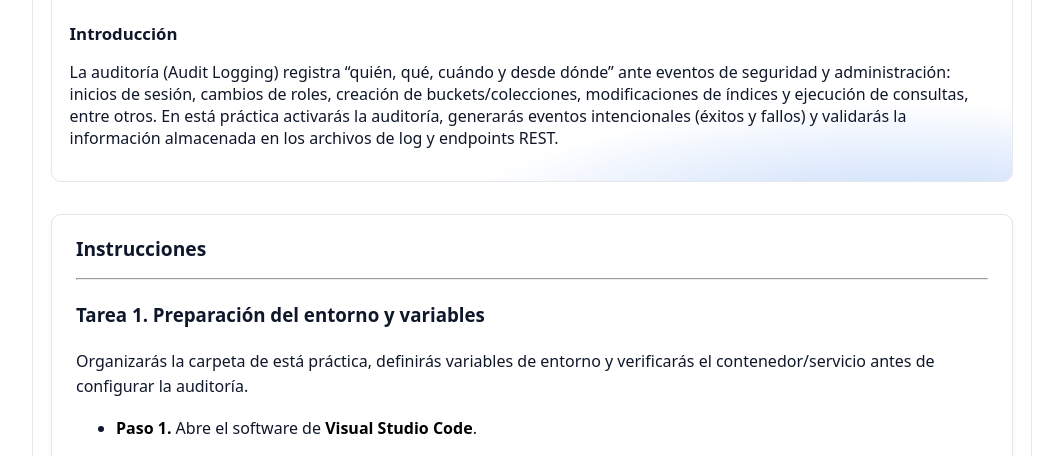
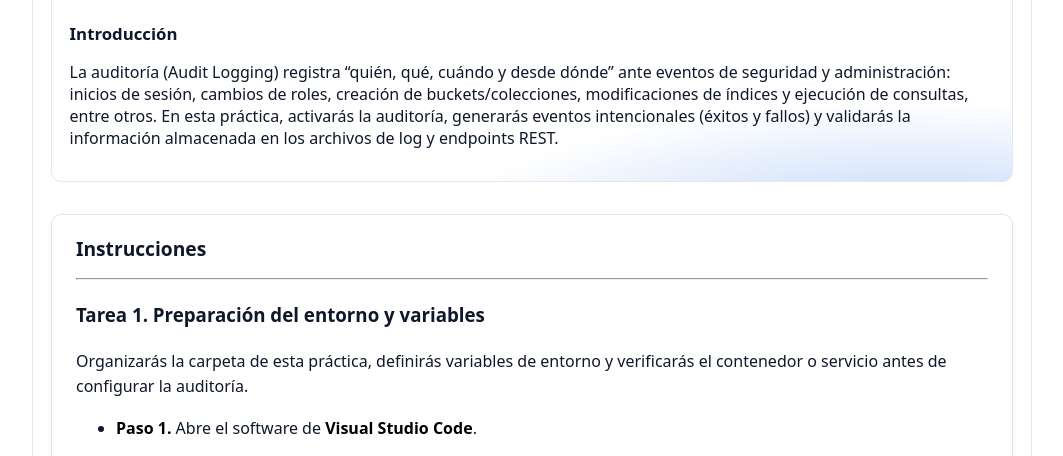
Before and after one commit to Netec-Mx/CS300_INT, a Jekyll site: the page built from labs/lab5/lab5.md, in a window 1280 px wide and 900 px high, scrolled down 413 px. Shown: the part 199-655 px from the top of the window, without its empty margins (108-1171 px from the left). Built offline with Jekyll 4.4.1, drawn with Linux system fonts in a browser that asks for light colours; some of the changed text lies outside the part shown.

Commit message:
Update lab5.md

````diff
--- a/labs/lab5/lab5.md
+++ b/labs/lab5/lab5.md
@@ -13,7 +13,7 @@ prerequisites: # CAMBIAR POR CADA PRACTICA
   - Conectividad a Internet para descargar la imagen.
   - Opcional `jq` para mejorar salidas JSON.
 introduction: > # CAMBIAR POR CADA PRACTICA
-  La auditoría (Audit Logging) registra “quién, qué, cuándo y desde dónde” ante eventos de seguridad y administración: inicios de sesión, cambios de roles, creación de buckets/colecciones, modificaciones de índices y ejecución de consultas, entre otros. En está práctica activarás la auditoría, generarás eventos intencionales (éxitos y fallos) y validarás la información almacenada en los archivos de log y endpoints REST.
+  La auditoría (Audit Logging) registra “quién, qué, cuándo y desde dónde” ante eventos de seguridad y administración: inicios de sesión, cambios de roles, creación de buckets/colecciones, modificaciones de índices y ejecución de consultas, entre otros. En esta práctica, activarás la auditoría, generarás eventos intencionales (éxitos y fallos) y validarás la información almacenada en los archivos de log y endpoints REST.
 slug: lab5 # CAMBIAR POR CADA PRACTICA
 lab_number: 5 # CAMBIAR POR CADA PRACTICA
 final_result: > # CAMBIAR POR CADA PRACTICA
@@ -42,7 +42,7 @@ next: /lab6/lab6/ # CAMBIAR POR CADA PRACTICA MENU DE NAVEGACION HACIA ADELANTE
 
 ### Tarea 1. Preparación del entorno y variables
 
-Organizarás la carpeta de está práctica, definirás variables de entorno y verificarás el contenedor/servicio antes de configurar la auditoría.
+Organizarás la carpeta de esta práctica, definirás variables de entorno y verificarás el contenedor o servicio antes de configurar la auditoría.
 
 
 - **Paso 1.** Abre el software de **Visual Studio Code**.
@@ -388,7 +388,7 @@ Crearás y eliminarás temporalmente un usuario para registrar eventos de cambio
   ```
   ![cbase20]({{ page.images_base | relative_url }}/20.png)
 
-- **Paso 3.** Ahora elimina el usuario `temp_audit` para registrar el evento de borrado:.
+- **Paso 3.** Ahora, elimina el usuario `temp_audit` para registrar el evento de borrado.
 
   ```bash
   docker exec -it cbnode1 couchbase-cli user-manage \
````
Also changed, not shown: other parts of labs/lab5/lab5.md (+8 -8 lines).
